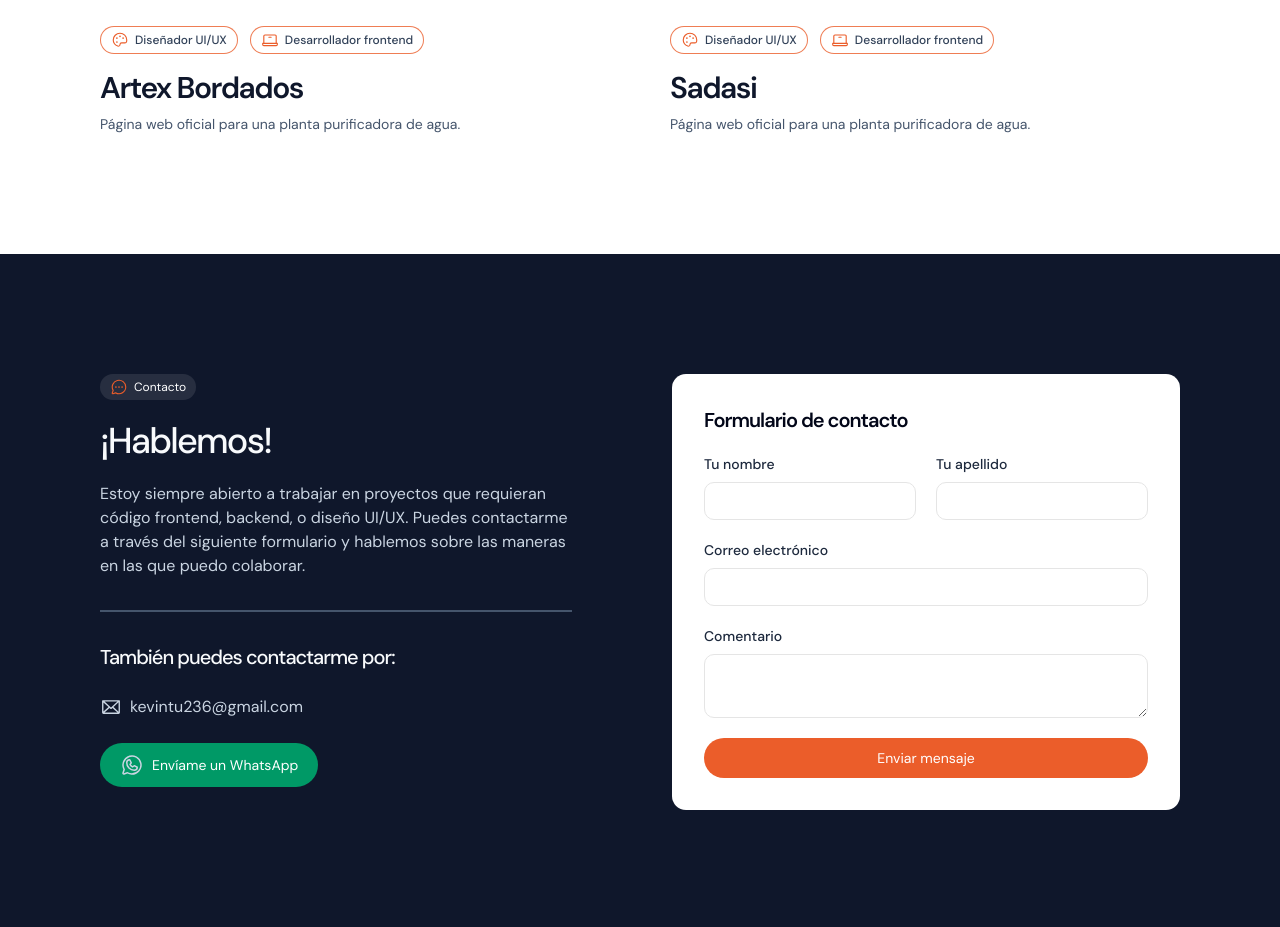
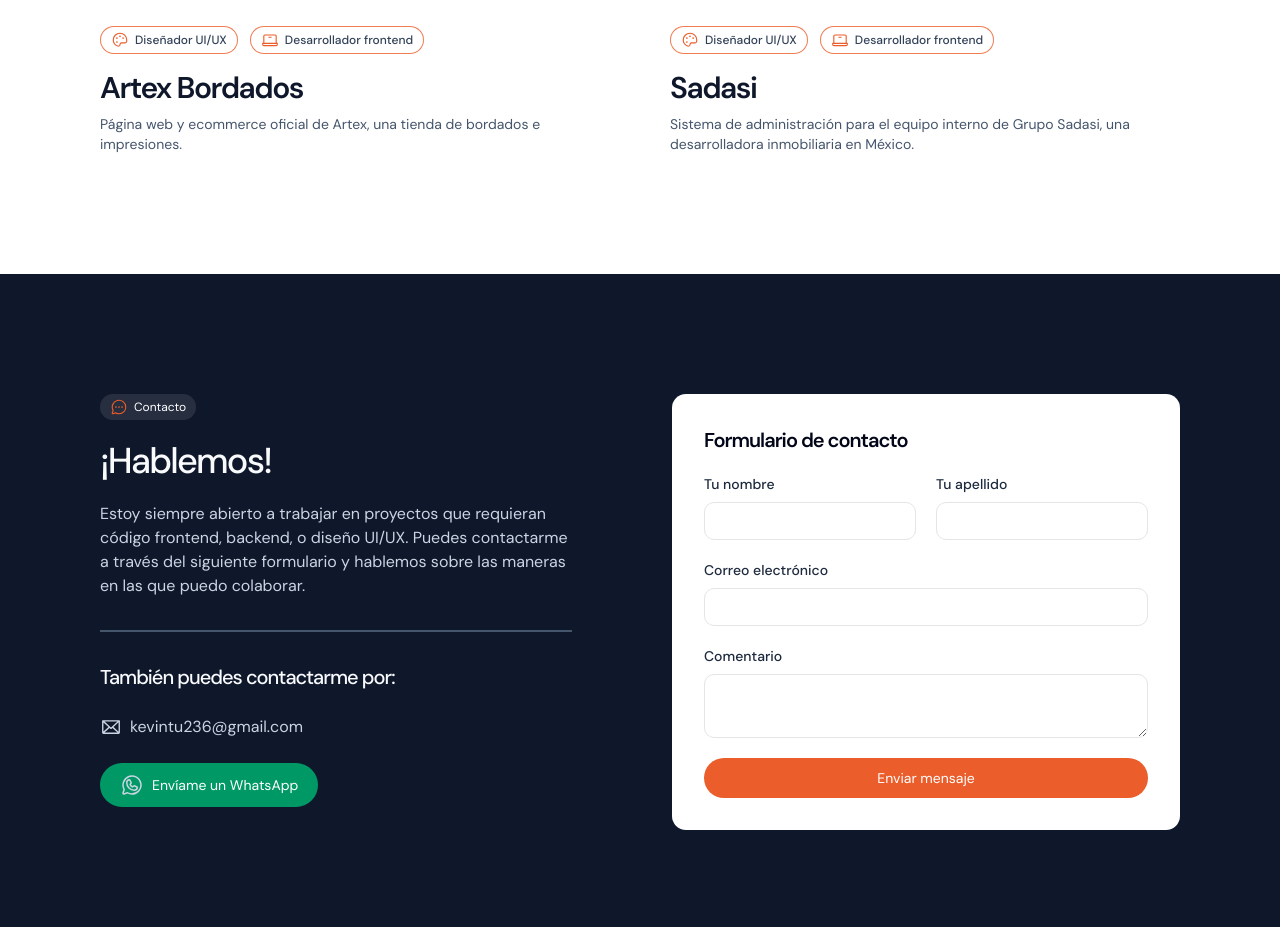
Before and after one commit to kevtorres23/web-portfolio, a Next.js app in the folder portfolio/: page / in a window 1280 px wide. Shown: the part 3345-4272 px from the top of the page. Built offline with nearby package versions, Linux system fonts and the light colour scheme.

Commit message:
Botón de WhatsApp, descripciones de proyectos y manejo de rutas con proyectos inexistentes

```diff
--- a/portfolio/app/projects/[projectName]/page.tsx
+++ b/portfolio/app/projects/[projectName]/page.tsx
@@ -6,6 +6,7 @@ import { projectData } from "@/lib/project-data";
 import Image from "next/image";
 import ProjectCarousel from "@/ui-sections/project-showcase/ProjectCarousel";
 import ProjectGrid from "@/components/ProjectGrid";
+import { redirect } from "next/navigation";
 
 export const instant = false;
 
@@ -19,6 +20,10 @@ export default async function ProjectShowcase({
   const project = projectData.filter(
     (project) => project.identifier === projectName,
   )[0];
+
+  if (!project) {
+    redirect("/");
+  };
 
   const projectImages = [
     project.car1,
--- a/portfolio/components/Button.tsx
+++ b/portfolio/components/Button.tsx
@@ -1,9 +1,17 @@
 "use client";
 
-export default function Button({children, className}: {children: React.ReactNode, className?: string}) {
+import React from "react";
+
+type ButtonProps = {
+    children: React.ReactNode;
+    className: string;
+    onClick?: () => void;
+}
+
+export default function Button(props: ButtonProps) {
     return (
-        <button className={`${className} bg-main text-sm hover:bg-main/90 cursor-pointer text-white px-5 py-2.5 rounded-full`}>
-            {children}
+        <button onClick={props.onClick} className={`${props.className} bg-main text-sm hover:bg-main/90 cursor-pointer text-white px-5 py-2.5 rounded-full`}>
+            {props.children}
         </button>
     )
 }
--- a/portfolio/lib/project-data.ts
+++ b/portfolio/lib/project-data.ts
@@ -61,7 +61,7 @@ export const projectData: ProjectData[] = [
   {
     identifier: "hemisferios",
     name: "Hemisferios",
-    cardDesc: "Página web oficial para una planta purificadora de agua.",
+    cardDesc: "Sistema web integral conformado por una página web y un gestor de citas.",
     imageUrl: "/project-images/hemisferios-card-cover.png",
     roles: ["design", "fullstack"],
     stack: ["React", "Next.js", "MongoDB", "Node.js", "Express"],
@@ -86,7 +86,7 @@ export const projectData: ProjectData[] = [
   {
     identifier: "correos",
     name: "Correos de México",
-    cardDesc: "Página web oficial para una planta purificadora de agua.",
+    cardDesc: "Trabajo de diseño UI/UX para la aplicación móvil oficial de Correos de México.",
     imageUrl: "/project-images/correos-card-cover.png",
     roles: ["design"],
     stack: [],
@@ -133,7 +133,7 @@ export const projectData: ProjectData[] = [
   {
     identifier: "artex",
     name: "Artex Bordados",
-    cardDesc: "Página web oficial para una planta purificadora de agua.",
+    cardDesc: "Página web y ecommerce oficial de Artex, una tienda de bordados e impresiones.",
     imageUrl: "/project-images/artex-card-cover.png",
     roles: ["design", "frontend"],
     stack: ["React", "Tailwind CSS", "Flowbite"],
@@ -158,7 +158,7 @@ export const projectData: ProjectData[] = [
   {
     identifier: "sadasi",
     name: "Sadasi",
-    cardDesc: "Página web oficial para una planta purificadora de agua.",
+    cardDesc: "Sistema de administración para el equipo interno de Grupo Sadasi, una desarrolladora inmobiliaria en México.",
     imageUrl: "/project-images/sadasi-card-cover.png",
     roles: ["design", "frontend"],
     stack: ["React", "Tailwind CSS", "Shadcn/ui"],
--- a/portfolio/ui-sections/landing/AboutMe.tsx
+++ b/portfolio/ui-sections/landing/AboutMe.tsx
@@ -34,7 +34,7 @@ export default function AboutMe() {
         initial={{ opacity: 0, y: 25 }}
         whileInView={{ opacity: 1, y: 0 }}
         viewport={{ once: true }}
-        transition={{ duration: 0.5, ease: easeInOut, delay: 0.4 }}
+        transition={{ duration: 0.5, ease: easeInOut, delay: 0.2 }}
         className="flex md:flex-row flex-col gap-10 w-full md:items-center items-start justify-between"
       >
         <section className="flex flex-col gap-4 lg:max-w-xl">
@@ -57,7 +57,7 @@ export default function AboutMe() {
         initial={{ opacity: 0, y: 25 }}
         whileInView={{ opacity: 1, y: 0 }}
         viewport={{ once: true }}
-        transition={{ duration: 0.5, ease: easeInOut, delay: 0.4 }}
+        transition={{ duration: 0.5, ease: easeInOut, delay: 0.2 }}
         className="flex flex-col gap-4"
       >
         <h1 className="text-2xl/snug font-medium tracking-tighter text-slate-100">
@@ -74,7 +74,7 @@ export default function AboutMe() {
         initial={{ opacity: 0, y: 25 }}
         whileInView={{ opacity: 1, y: 0 }}
         viewport={{ once: true }}
-        transition={{ duration: 0.5, ease: easeInOut, delay: 0.4 }}
+        transition={{ duration: 0.5, ease: easeInOut, delay: 0.2 }}
         className="flex flex-col gap-4"
       >
         <h1 className="text-2xl/snug font-medium tracking-tighter text-slate-100">
--- a/portfolio/ui-sections/landing/Contact.tsx
+++ b/portfolio/ui-sections/landing/Contact.tsx
@@ -5,6 +5,7 @@ import { EnvelopeIcon, WhatsappLogoIcon } from "@phosphor-icons/react";
 import Button from "@/components/Button";
 import ContactForm from "@/components/ContactForm";
 import { motion, easeInOut } from "motion/react";
+import Link from "next/link";
 
 export default function Contact() {
   return (
@@ -44,10 +45,12 @@ export default function Contact() {
             <p className="text-slate-300">kevintu236@gmail.com</p>
           </div>
 
-          <Button className="bg-emerald-600! hover:bg-emerald-600/80! flex flex-row gap-2 items-center">
-            <WhatsappLogoIcon size={24} className="text-slate-300" />
-            Envíame un WhatsApp
-          </Button>
+          <Link href={"https://wa.me/526181889026"} >
+            <Button className="bg-emerald-600! hover:bg-emerald-600/80! flex flex-row gap-2 items-center">
+              <WhatsappLogoIcon size={24} className="text-slate-300" />
+              Envíame un WhatsApp
+            </Button>
+          </Link>
         </div>
       </motion.section>
 
```
